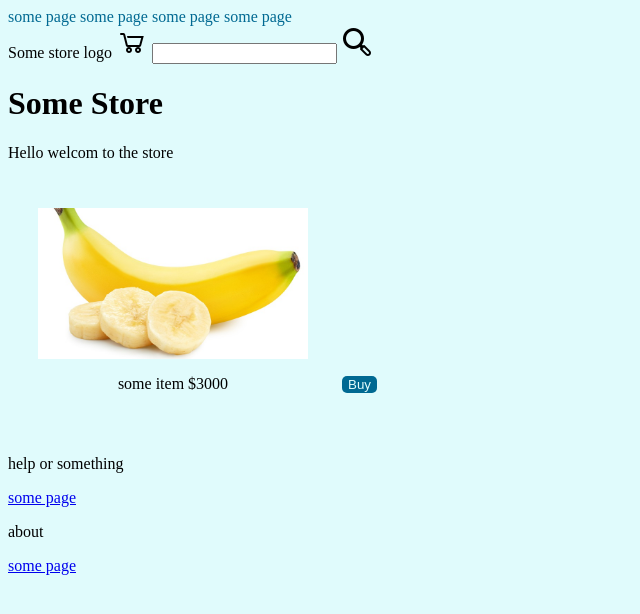
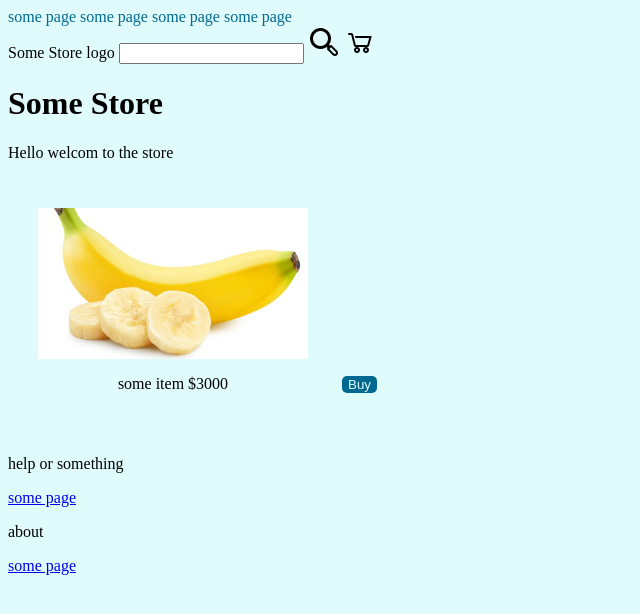
Before and after one commit to jenret/XPStore, a plain HTML site: page views/index.html in a window 1280 px wide. Shown: the whole page, without its empty margins (0-640 px from the left). Drawn offline with Linux system fonts and the light colour scheme.

Commit message:
html changes and css

```diff
--- a/views/css/styles.css
+++ b/views/css/styles.css
@@ -19,6 +19,10 @@ nav > a {
 
 nav > a:hover {
     color: #c8e7e7;
+}
+
+#cartImg {
+    justify-items: right;
 }
 
 body {
--- a/views/index.html
+++ b/views/index.html
@@ -14,10 +14,12 @@
 </nav>
 </head>
 <body>
-    <span>Some store logo</span>
-    <img src="../public/images/cart.png">
-    <input type="text">
-    <img src="../public/images/magnifier.png">
+    <div id="searchAndCart">
+        <span>Some Store logo</span>
+        <input type="text">
+        <img id="magnifyGlassImg" src="../public/images/magnifier.png">
+        <img id="cartImg" src="../public/images/cart.png">
+    </div>
     <h1>Some Store</h1>
     <p>Hello welcom to the store</p>
     <section id="itemSection">
```
Also changed, not shown: views/checkout.html (+6 -4 lines).
